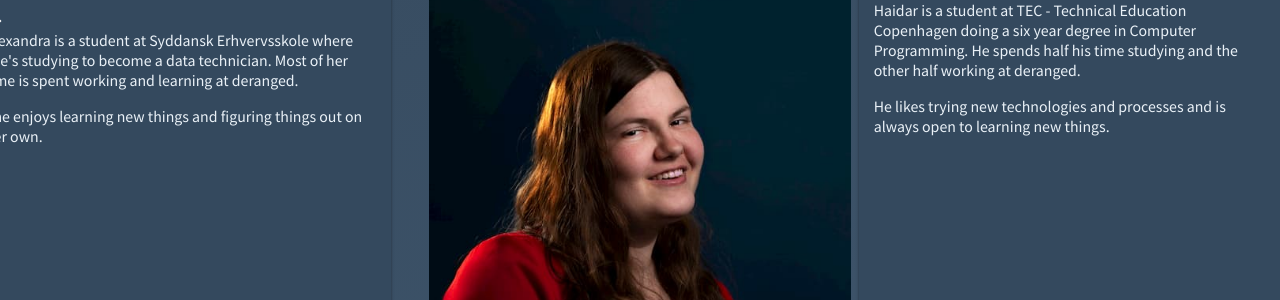
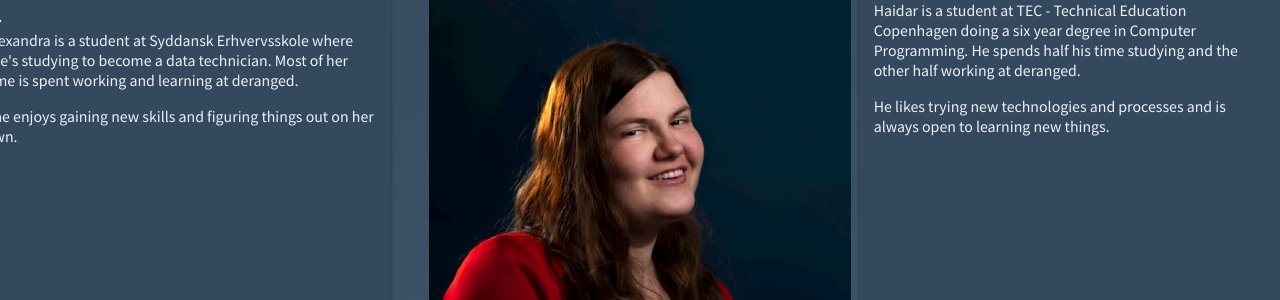
Before and after one commit to derangeddk/deranged.dk, a Jekyll site: the page built from who-we-are/index.html, in a window 1280 px wide and 900 px high, scrolled down 3758 px. Shown: the part 154-454 px from the top of the window. Built offline with Jekyll 4.4.1, drawn with Linux system fonts in a browser that asks for light colours.

Commit message:
Update index.html

```diff
--- a/who-we-are/index.html
+++ b/who-we-are/index.html
@@ -790,7 +790,7 @@ title: 'the Team ↳↷↷ deranged'
         <div class="person-about">
           <p>
                 Haidar is a student at TEC - Technical Education Copenhagen doing a six year degree in Computer Programming.
-              He spends half his time studying and the other half working at deranged.
+                He spends half his time studying and the other half working at deranged.
             </p>
             <p>
                 He likes trying new technologies and processes and is always open to learning new things.
@@ -810,7 +810,7 @@ title: 'the Team ↳↷↷ deranged'
                 Alexandra is a student at Syddansk Erhvervsskole where she's studying to become a data technician. Most of her time is spent working and learning at deranged.
             </p>
             <p>
-                She enjoys learning new things and figuring things out on her own.
+                She enjoys gaining new skills and figuring things out on her own.
             </p>
         </div>
     </div>
```
